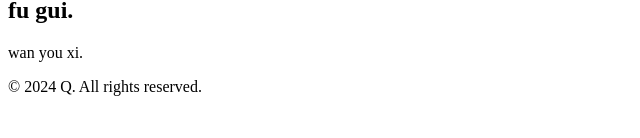
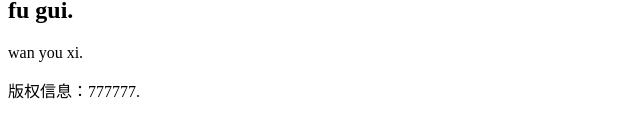
Before and after one commit to alfihs/alfihs.github.io, a plain HTML site: page index.html in a window 1280 px wide. Shown: the part 168-306 px from the top of the page, without its empty margins (0-640 px from the left). Drawn offline with Linux system fonts and the light colour scheme.

Commit message:
Update index.html

```diff
--- a/index.html
+++ b/index.html
@@ -31,7 +31,7 @@
     </main>
 
     <footer>
-        <p>&copy; 2024 Q. All rights reserved.</p>
+        <p>版权信息：777777.</p>
         <!-- Other footer content -->
     </footer>
 
```
